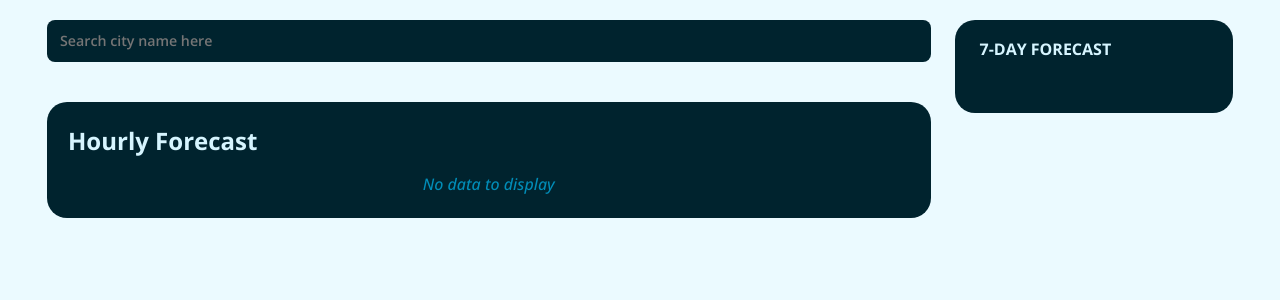
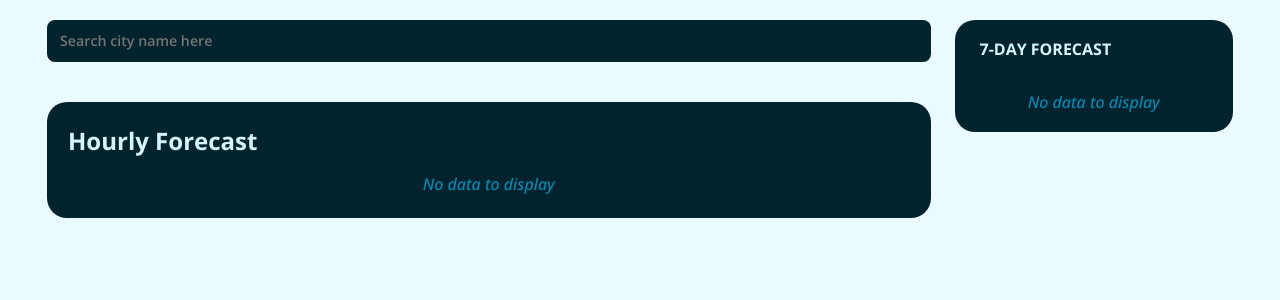
Before and after one commit to Finestwork/SunnySideApp, a Vue app: page / in a window 1280 px wide. Shown: the top 300 px of the page. Built offline with nearby package versions, Linux system fonts and the light colour scheme.

Commit message:
Add weather image for day and night time

```diff
--- a/src/App.vue
+++ b/src/App.vue
@@ -6,7 +6,7 @@
       <Hourly :hourlyData="hourlyData" :isLoading="isLoading" />
     </div>
     <div class="col-xsm-12 col-xl-3">
-      <Daily :forecast="dailyForecast" />
+      <Daily :forecast="dailyForecast" :isLoading="isLoading" />
     </div>
   </div>
 </template>
--- a/src/assets/js/Helpers/DayInfo.js
+++ b/src/assets/js/Helpers/DayInfo.js
@@ -1,13 +1,13 @@
-import DateConversion from "./DateConversion";
+import DateConversion from './DateConversion';
 import WeatherInterpretation from './WeatherInterpretation';
 
-export default class DayInfo{
-
+export default class DayInfo {
   // Extracts the only necessary data from the API
-    static extractData(dataObj){
+  static extractData(dataObj) {
     // Get the current time based on the given timezone to determine if it's a day or night
-        const CURRENT_TIME = DateConversion.getTimeFromTimezone(dataObj.timezone).toLowerCase();
-        const IS_DAY =  CURRENT_TIME.includes('pm') ? 'day' : 'night';
+    const CURRENT_TIME = DateConversion.getTimeFromTimezone(
+      dataObj.timezone
+    ).toLowerCase();
 
     // Weather Information
     const WEATHER_CODE = dataObj.daily.weathercode[0];
@@ -16,9 +16,13 @@ export default class DayInfo{
     const SUNRISE = DateConversion.shortenTime(dataObj.daily.sunrise[0]);
     const SUNSET = DateConversion.shortenTime(dataObj.daily.sunset[0]);
     const WIND_SPEED = dataObj.daily.windspeed_10m_max[0];
+
     return {
-            isDay: IS_DAY,
-            imgSrc: WeatherInterpretation.getCurrentImageData(CURRENT_TIME, WEATHER_CODE).imgSrc,
+      isDay: CURRENT_TIME.includes('pm'),
+      imgSrc: WeatherInterpretation.getCurrentImageData(
+        CURRENT_TIME,
+        WEATHER_CODE
+      ).imgSrc,
       apparentTemp: {
         max: APPARENT_TEMP_MAX,
         min: APPARENT_TEMP_MIN,
@@ -26,6 +30,6 @@ export default class DayInfo{
       sunrise: SUNRISE,
       sunset: SUNSET,
       windspeed: WIND_SPEED,
+    };
   }
 }
-}
--- a/src/sections/Daily.vue
+++ b/src/sections/Daily.vue
@@ -1,30 +1,58 @@
 <template>
   <aside class="daily-forecast">
     <h2 class="daily-forecast__title">7-Day Forecast</h2>
-    <ul class="daily-forecast__list">
+    <ul class="daily-forecast__list" v-if="shouldDisplayMainContent">
       <li class="daily-forecast__list-item" v-for="data in forecast">
         <span class="daily-forecast__day">{{ data.time }}</span>
         <span class="daily-forecast__img-wrapper">
           <span class="daily-forecast__img">
-            <img :src="data.imgSrc" alt="Weather Image"/>
+            <img :src="data.imgSrc" alt="Weather Image" />
           </span>
-          <span class="daily-forecast__weather">{{ data.imgInterpretation }}</span>
+          <span class="daily-forecast__weather">{{
+            data.imgInterpretation
+          }}</span>
         </span>
-        <span class="daily-forecast__temperature">{{ data.temperature.max }}°C</span>
+        <span class="daily-forecast__temperature"
+          >{{ data.temperature.max }}°C</span
+        >
       </li>
     </ul>
+    <p class="daily-forecast__empty-state" v-if="shouldDisplayEmptyContent">
+      No data to display
+    </p>
+    <Loader class="daily-forecast__loader" v-if="shouldDisplayLoader" />
   </aside>
 </template>
 
 <script>
+import Loader from '../components/Loader.vue';
+
 export default {
+  components: {
+    Loader,
+  },
   props: {
+    isLoading: {
+      type: Boolean,
+      required: true,
+    },
     forecast: {
       type: Array,
-      required: true
-    }
-  }
-}
+      required: true,
+    },
+  },
+  computed: {
+    shouldDisplayMainContent() {
+      return this.forecast.length !== 0 && !this.isLoading;
+    },
+    shouldDisplayEmptyContent() {
+      return this.forecast.length === 0 && !this.isLoading;
+    },
+    shouldDisplayLoader() {
+      return this.forecast.length === 0 && this.isLoading;
+    },
+  },
+};
 </script>
 
 <style lang="scss" scoped>
@@ -94,6 +122,28 @@ export default {
     }
   }
 
+  &__empty-state{
+    font-weight: 500;
+    text-align: center;
+    font-style: italic;
+    color: map.get(main.$primary, 700);
+    @include font-size.responsive((
+        xsm: map.get(major-second.$scale, 4)
+    ));
+  }
+
+  &__loader{
+    margin-left: auto;
+    margin-right: auto;
+  }
+
+  &__empty-state,
+  &__loader{
+    @include margin.top((
+        xsm: 20
+    ));
+  }
+
   &__day {
     color: map.get(text.$main, 100);
   }
--- a/src/sections/Search.vue
+++ b/src/sections/Search.vue
@@ -166,7 +166,6 @@ export default {
       // Reset the component
       this.resetData();
       this.isSearchLoading = false;
-      this.previousSearch = '';
     },
 
     // Show result when search input is focused
```
Lines whose indentation alone changed are shown as unchanged.
